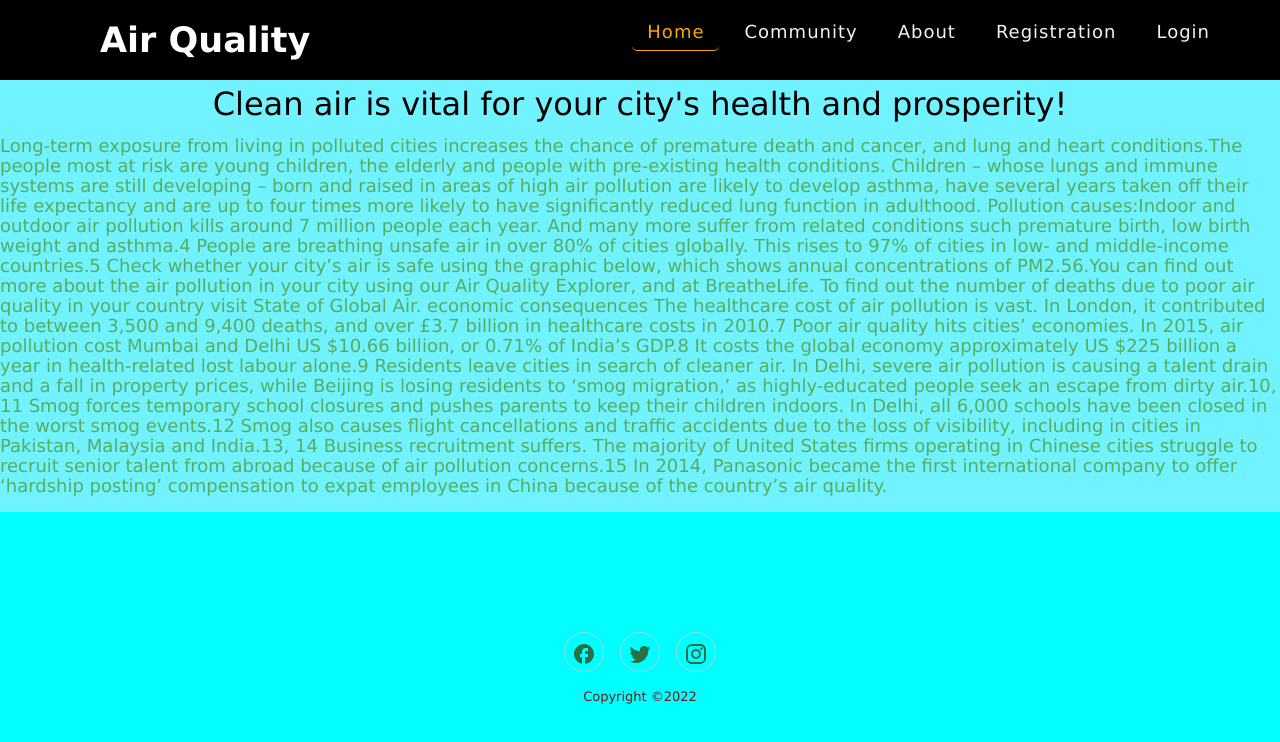
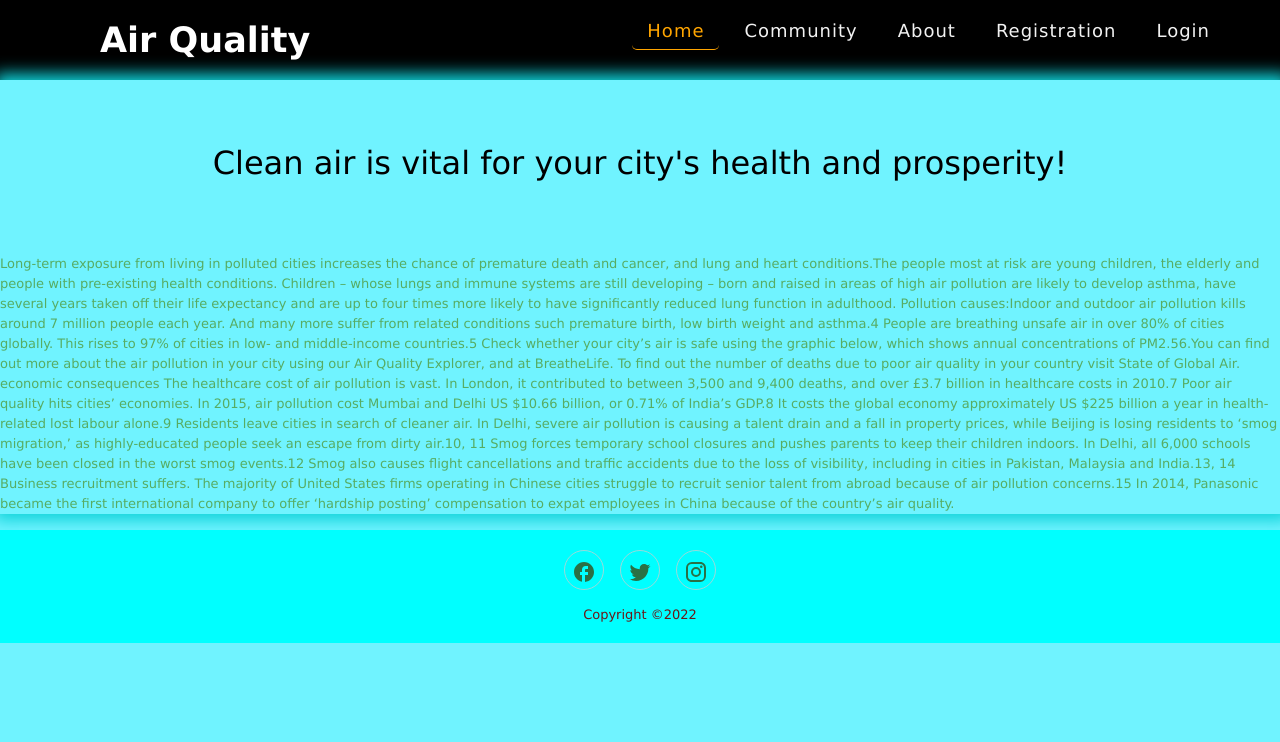
Before and after one commit to arasaa/air_quality, a React (Create React App) app in the folder client/: page /about in a window 1280 px wide. Shown: the top 742 px of the page. Built offline with nearby package versions, Linux system fonts and the light colour scheme.

Commit message:
fixed merg conflict

```diff
--- a/client/src/components/screens/about/about.css
+++ b/client/src/components/screens/about/about.css
@@ -1,17 +1,13 @@
 
+.shadow-about{
+    box-shadow: 2px 0.1px 15px 7px rgb(15, 211, 218);
+}
 h2{
     color: #000;
     text-align: center;
-    padding:5px;
-
+    padding:5%;
 }
 aboutP{
     color: #000;
     margin: 6%;
-    padding: auto;
-    font-size: large;
-
 }
-.footer{
-padding: 100px;
-}
--- a/client/src/components/screens/hom/Home.js
+++ b/client/src/components/screens/hom/Home.js
@@ -128,7 +128,7 @@ function Home() {
               </span>
             </div>
 
-            <img src={status.img} alt="city" style={{ borderRadius: "5px" }} />
+            <img src={status.img} alt="city" style={{ borderRadius: "5px" }} class="homeIMG"/>
           </div>
         ) : null}
 
--- a/client/src/components/screens/hom/home.css
+++ b/client/src/components/screens/hom/home.css
@@ -72,7 +72,7 @@ align-items: center;
   justify-content: center;
   align-items: center;
 }
-img{
+.homeIMG{
   width: 17vw;
   height: 20vw;
   border-radius:40%;
@@ -143,9 +143,9 @@ img{
   margin:auto;
 }
 
-@media screen and (max-width: 480px) {
+/* @media screen and (max-width: 480px) {
   div{
     background-color: rgb(151, 209, 151);
   }
 
-}
+} */
--- a/client/src/components/screens/login/login.css
+++ b/client/src/components/screens/login/login.css
@@ -1,7 +1,7 @@
 @import url('https://fonts.googleapis.com/css2?family=Poppins:wght@300;400&display=swap');
 
 body {
-  font: 18px/20px "Lucida Grande", Tahoma, Verdana, sans-serif;
+  font: 13px/20px "Lucida Grande", Tahoma, Verdana, sans-serif;
   color: #57ac63;
   background: #70f3ff ;
 
@@ -16,7 +16,7 @@ body {
   margin: 30px auto;
   margin-bottom: 15.5rem;
   padding: 30px 16px 30px;
-  width: 330px;
+  width: 310px;
   background: #326296;
   border-radius: 3px;
   -webkit-box-shadow: 0 0 200px rgba(255, 255, 255, 0.5), 0 1px 2px rgba(0, 0, 0, 0.3);
@@ -122,7 +122,7 @@ input {
 }
 
 input[type=text], input[type=password] {
-  margin: 10px;
+  margin: 5px;
   padding: 0 10px;
   width: 200px;
   height: 34px;
```
